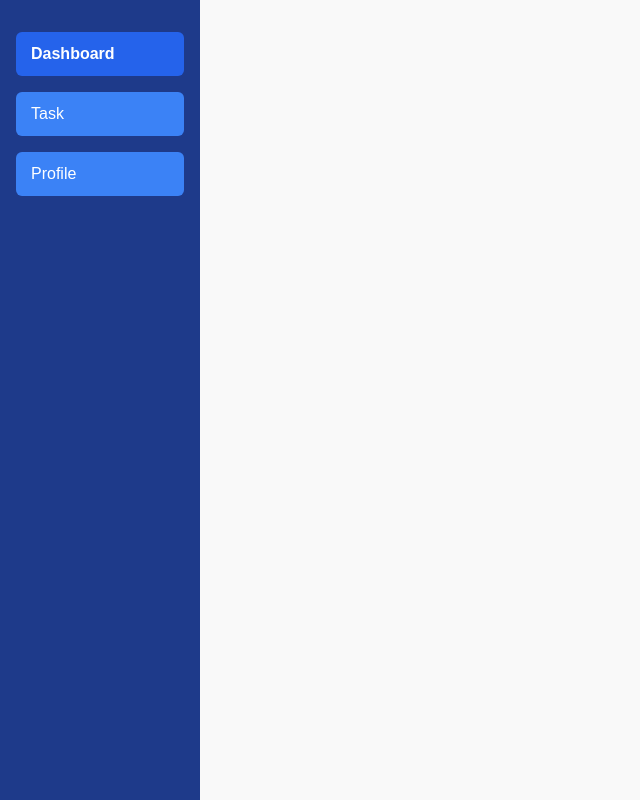
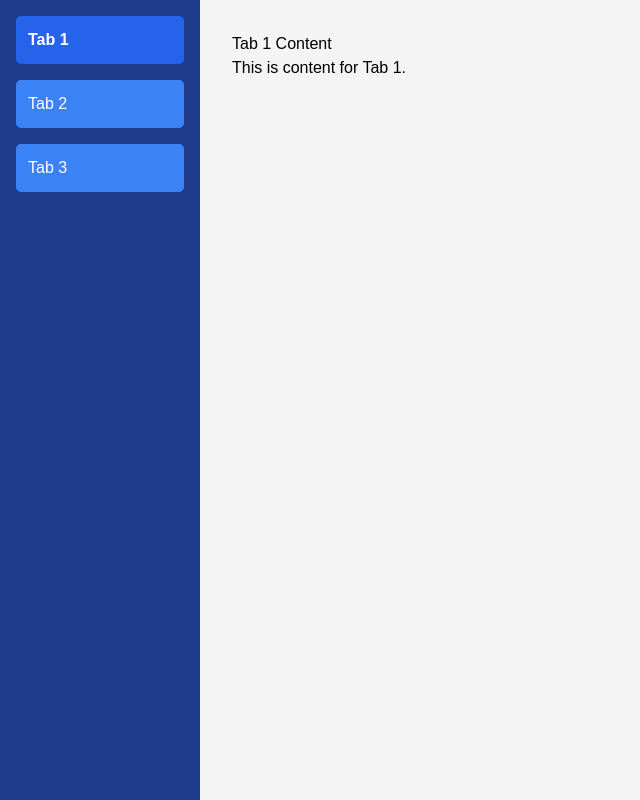
Before and after one commit to ALENUI/brandonDBMS, a PHP site: page /src/dashboard.html in a window 1280 px wide. Shown: the whole page, without its empty margins (0-640 px from the left). Run offline with PHP 8.4, Linux system fonts and the light colour scheme.

Commit message:
setup dashbaord tab system

```diff
--- a/src/dashboard.html
+++ b/src/dashboard.html
@@ -8,32 +8,32 @@
     <title>dashboard</title>
   </head>
   <body>
-    <div class="dashboard-container">
-      <!-- Sidebar Tabs -->
-      <div class="tab-list">
-        <input type="radio" id="tab1" name="tab" checked />
-        <label for="tab1">Dashboard</label>
+    <div class="tabs-container">
+      <!-- Radio buttons -->
+      <input type="radio" name="tab" id="tab1" checked />
+      <input type="radio" name="tab" id="tab2" />
+      <input type="radio" name="tab" id="tab3" />
 
-        <input type="radio" id="tab2" name="tab" />
-        <label for="tab2">Task</label>
-
-        <input type="radio" id="tab3" name="tab" />
-        <label for="tab3">Profile</label>
+      <!-- Tab labels on the left -->
+      <div class="tab-labels">
+        <label for="tab1">Tab 1</label>
+        <label for="tab2">Tab 2</label>
+        <label for="tab3">Tab 3</label>
       </div>
 
-      <!-- Tab Content -->
+      <!-- Tab content on the right -->
       <div class="tab-content">
-        <div class="content" id="content1">
-          <h2>Dashboard</h2>
-          <p>This is the dashboard content.</p>
+        <div class="content content1">
+          <h2>Tab 1 Content</h2>
+          <p>This is content for Tab 1.</p>
         </div>
-        <div class="content" id="content2">
-          <h2>Settings</h2>
-          <p>This is the settings content.</p>
+        <div class="content content2">
+          <h2>Tab 2 Content</h2>
+          <p>This is content for Tab 2.</p>
         </div>
-        <div class="content" id="content3">
-          <h2>Profile</h2>
-          <p>This is the profile content.</p>
+        <div class="content content3">
+          <h2>Tab 3 Content</h2>
+          <p>This is content for Tab 3.</p>
         </div>
       </div>
     </div>
--- a/src/output.css
+++ b/src/output.css
@@ -354,17 +290,11 @@ body {
   syntax: "*";
   inherits: false;
 }
-@property --tw-outline-style {
-  syntax: "*";
-  inherits: false;
-  initial-value: solid;
-}
 @layer properties {
   @supports ((-webkit-hyphens: none) and (not (margin-trim: inline))) or ((-moz-orient: inline) and (not (color:rgb(from red r g b)))) {
     *, ::before, ::after, ::backdrop {
       --tw-border-style: solid;
       --tw-font-weight: initial;
-      --tw-outline-style: solid;
     }
   }
 }
--- a/src/styledashboard.css
+++ b/src/styledashboard.css
@@ -1,51 +1,56 @@
-/* Layout setup */
-.dashboard-container {
+/* Layout */
+.tabs-container {
   display: flex;
   height: 100vh;
   font-family: sans-serif;
+  position: relative;
 }
 
-/* Sidebar Tabs */
-.tab-list {
-  background: #1e3a8a; /* blue-950 */
-  color: white;
+/* Hide radio inputs */
+input[type="radio"] {
+  display: none;
+}
+
+/* Sidebar labels */
+.tab-labels {
   width: 200px;
+  background-color: #1e3a8a;
   display: flex;
   flex-direction: column;
-  padding: 2rem 1rem;
+  padding: 1rem;
   gap: 1rem;
 }
 
-.tab-list input[type="radio"] {
-  display: none;
+.tab-labels label {
+  background-color: #3b82f6;
+  padding: 12px;
+  border-radius: 5px;
+  color: white;
+  cursor: pointer;
+  transition: background 0.3s;
 }
 
-.tab-list label {
-  padding: 10px 15px;
-  background: #3b82f6; /* blue-500 */
-  border-radius: 6px;
-  cursor: pointer;
-  /* transition: background 0.3s; */
-}
-
-.tab-list input[type="radio"]:checked + label {
-  background: #2563eb; /* blue-600 */
+input#tab1:checked ~ .tab-labels label[for="tab1"],
+input#tab2:checked ~ .tab-labels label[for="tab2"],
+input#tab3:checked ~ .tab-labels label[for="tab3"] {
+  background-color: #2563eb;
   font-weight: bold;
 }
 
-/* Tab content area */
+/* Content area */
 .tab-content {
   flex: 1;
   padding: 2rem;
-  background: #f9f9f9;
+  background-color: #f4f4f4;
 }
 
 .content {
   display: none;
 }
 
-#tab1:checked ~ .tab-content #content1,
-#tab2:checked ~ .tab-content #content2,
-#tab3:checked ~ .tab-content #content3 {
+/* Show selected content */
+input#tab1:checked ~ .tab-content .content1,
+input#tab2:checked ~ .tab-content .content2,
+input#tab3:checked ~ .tab-content .content3 {
   display: block;
 }
```
Also changed, not shown: other parts of src/output.css (+0 -64 lines).
